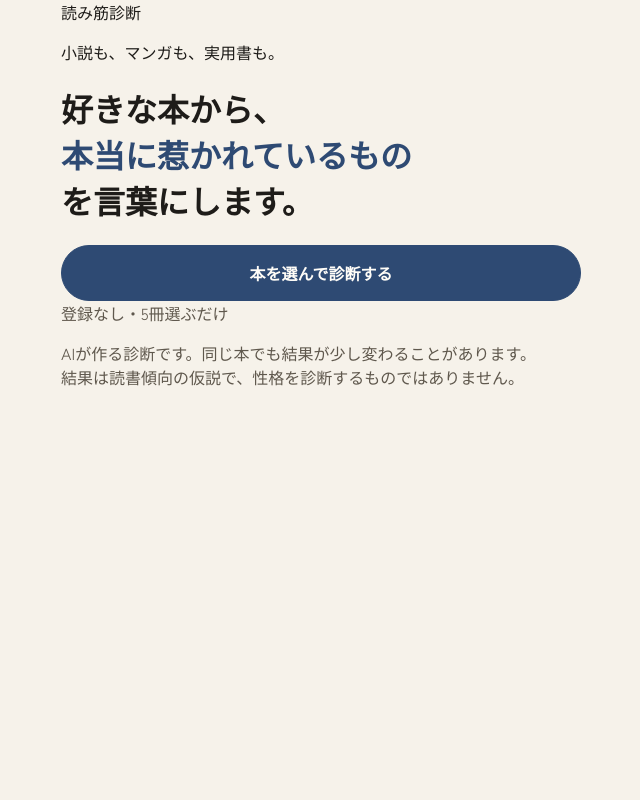
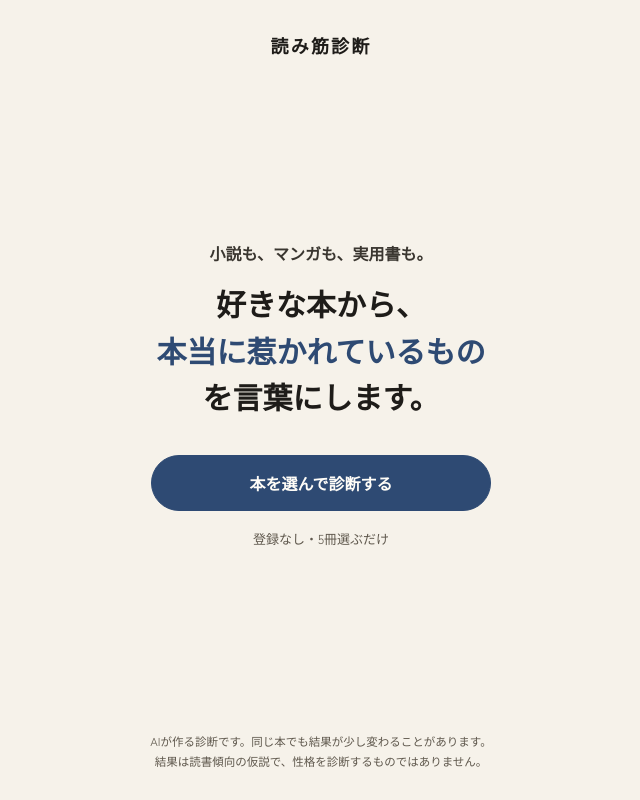
Before and after one commit to palm7710/yomisuji, a Next.js app: page / in a window 1280 px wide. Shown: the whole page, without its empty margins (319-959 px from the left). Built offline with nearby package versions, Linux system fonts and the light colour scheme; no server answers; a web font is replaced by a local one.

Commit message:
style(home): add simplified landing layout

```diff
--- a/src/app/globals.css
+++ b/src/app/globals.css
@@ -188,3 +188,13 @@ button { font-family: inherit; }
 @keyframes rc-flip { 0%, 72% { transform: scaleX(1); } 88%, 100% { transform: scaleX(-1); } }
 @keyframes rc-dot { 0%, 100% { opacity: 0.25; } 50% { opacity: 1; } }
 @media (prefers-reduced-motion: reduce) { .rc-cat *, .rc-dots span { animation: none !important; } }
+
+/* トップページ */
+.home { padding-top: 32px; padding-bottom: 28px; justify-content: space-between; text-align: center; }
+.home-logo { font-weight: 800; font-size: 18px; letter-spacing: 0.12em; }
+.home-hero { display: flex; flex-direction: column; align-items: center; gap: 18px; }
+.home-kicker { margin: 0; font-weight: 700; font-size: 16px; color: var(--ink-2); }
+.home-title { margin: 0; font-weight: 800; font-size: 30px; line-height: 1.55; }
+.home-cta { margin-top: 14px; max-width: 340px; }
+.home-meta { font-size: 13px; }
+.home-note { margin: 0; font-size: 11.5px; line-height: 1.8; }
```
